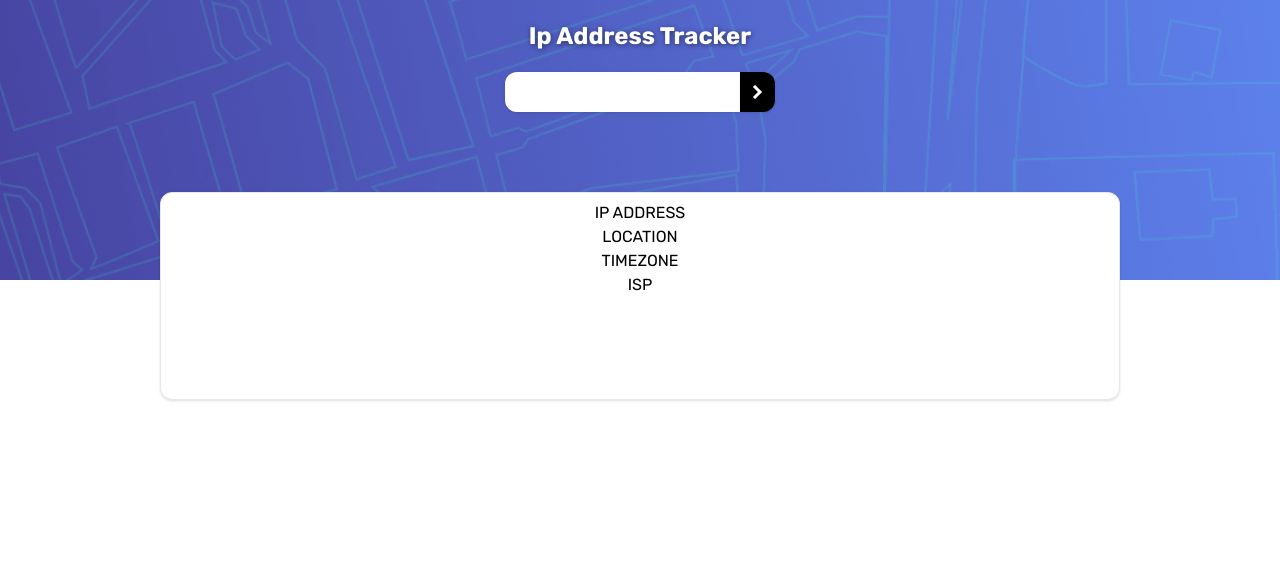
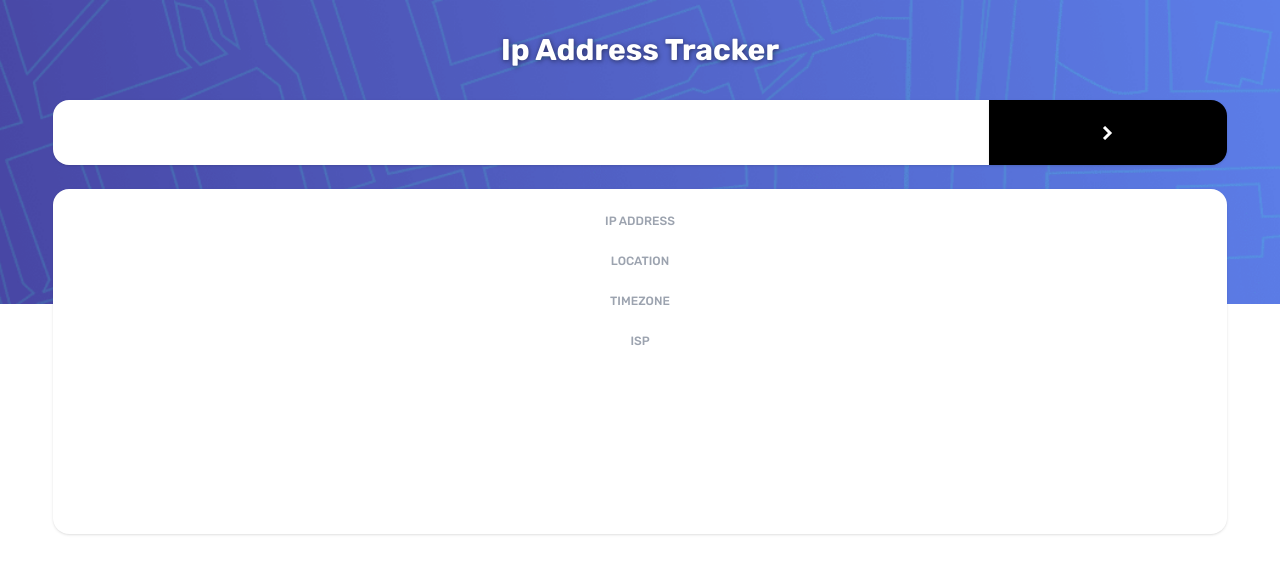
Before and after one commit to nyozov/tracker, a React (Create React App) app: page / in a window 1280 px wide. Shown: the top 574 px of the page. Built offline with nearby package versions, Linux system fonts and the light colour scheme; no server answers.

Commit message:
input and result show for ip

```diff
--- a/src/components/IpInput.jsx
+++ b/src/components/IpInput.jsx
@@ -13,13 +13,13 @@ function IpInput({ setIpInput, setLocation, fetchLocation}) {
 
   }
   return (
-    <div className='flex justify-center items-center flex-col '>
-      <img className='-z-20 absolute top-0 left-0 w-screen h-[35vh] object-cover' src={backgroundPattern}/>
-      <h2 className='text-white p-5 text-2xl font-bold text-shadow'>Ip Address Tracker</h2>
-      <form onSubmit={handleSubmit}>
-        <div className='flex justify-center'>
-      <input fontSize={18} onChange={handleInput} className='p-2 rounded-l-xl w-full shadow' type='text'/>
-      <button className='bg-black hover:bg-gray-800 shadow text-white p-3 rounded-r-xl'type="submit">
+    <div className='flex justify-center items-center w-screen flex-col '>
+      <img className='-z-20 absolute top-0 left-0 w-screen h-[38vh] object-cover' src={backgroundPattern}/>
+      <h2 className='text-white p-8 text-3xl font-semibold text-shadow'>Ip Address Tracker</h2>
+      <form className='w-screen flex justify-center items-center' onSubmit={handleSubmit}>
+        <div className='flex justify-center w-11/12 h-[65px]'>
+      <input fontSize={18} onChange={handleInput} className='p-2 rounded-l-2xl w-full shadow' type='text'/>
+      <button className='bg-black w-3/12 flex justify-center items-center hover:bg-gray-800 shadow text-white p-3 rounded-r-2xl'type="submit">
       <svg xmlns="http://www.w3.org/2000/svg" width="11" height="14"><path fill="none" stroke="#FFF" stroke-width="3" d="M2 1l6 6-6 6"/></svg>
         </button>
 
--- /dev/null
+++ b/src/components/Loading.jsx
@@ -0,0 +1,7 @@
+function Loading() {
+  return (
+    <div class="lds-ripple"><div></div><div></div></div>
+  )
+}
+
+export default Loading
--- a/src/components/Result.jsx
+++ b/src/components/Result.jsx
@@ -1,34 +1,29 @@
-import React from 'react'
+import React from "react";
 
-function Result({locationData}) {
-  console.log('location', locationData)
+function Result({ locationData }) {
+  console.log("location", locationData);
   return (
-    <div className='w-screen h-full flex justify-center items-center'>
-      <div className='border w-3/4 h-52 mt-20 bg-white shadow rounded-xl'>
-        <div className='flex p-2 justify-center items-center flex-col'>
-          <p>IP ADDRESS</p>
-          <p>{locationData.ip}</p>
-          <p>LOCATION</p>
-          <p>{locationData.location && `${locationData.location.country} ${locationData.location.region}`}</p>
+    <div className="w-screen h-full flex justify-center items-center">
+      <div className="w-11/12 h-[345px] mt-6 px-2 bg-white shadow rounded-2xl">
+        <div className="flex p-6 justify-center items-center flex-col">
+          <p className="text-xs font-medium text-gray-400">IP ADDRESS</p>
+          <p className="text-2xl font-medium">{locationData.ip}</p>
+          <p className="text-xs font-medium text-gray-400 mt-6">LOCATION</p>
+          <p className="text-2xl font-medium">
+            {locationData.location &&
+              `${locationData.location.country}, ${locationData.location.region}`}
+          </p>
 
-          <p>TIMEZONE</p>
-          <p>{locationData.location && locationData.location.timezone}</p>
-          <p>ISP</p>
-          <p>{locationData.isp}</p>
-
-
-
-          </div>
-
-
-
-
-
+          <p className="text-xs font-medium text-gray-400 mt-6">TIMEZONE</p>
+          <p className="text-2xl font-medium">
+            {locationData.location && locationData.location.timezone}
+          </p>
+          <p className="text-xs font-medium text-gray-400 mt-6">ISP</p>
+          <p className="text-2xl font-medium text-center">{locationData.isp}</p>
+        </div>
       </div>
-
-
     </div>
-  )
+  );
 }
 
-export default Result
+export default Result;
--- a/src/index.css
+++ b/src/index.css
@@ -18,3 +18,53 @@ code {
 .text-shadow {
   text-shadow: 0.5px 0.5px 5px rgba(0, 0, 0, 0.5);
 }
+
+
+/* loading animation */
+
+.lds-ripple {
+  display: inline-block;
+  position: relative;
+  width: 20px;
+  height: 20px;
+}
+.lds-ripple div {
+  position: absolute;
+  border: 1px solid #FFF;
+  opacity: 1;
+  border-radius: 50%;
+  animation: lds-ripple 1s cubic-bezier(0, 0.2, 0.8, 1) infinite;
+}
+.lds-ripple div:nth-child(2) {
+  animation-delay: -0.5s;
+}
+@keyframes lds-ripple {
+  0% {
+    top:9px;
+    left:9px;
+    width: 0;
+    height: 0;
+    opacity: 0;
+  }
+  4.9% {
+    top:9px;
+    left:9px;
+    width: 0;
+    height: 0;
+    opacity: 0;
+  }
+  5% {
+    top:9px;
+    left:9px;
+    width: 0;
+    height: 0;
+    opacity: 1;
+  }
+  100% {
+    top: 0px;
+    left: 0px;
+    width:18px;
+    height:18px;
+    opacity: 0;
+  }
+}
```
